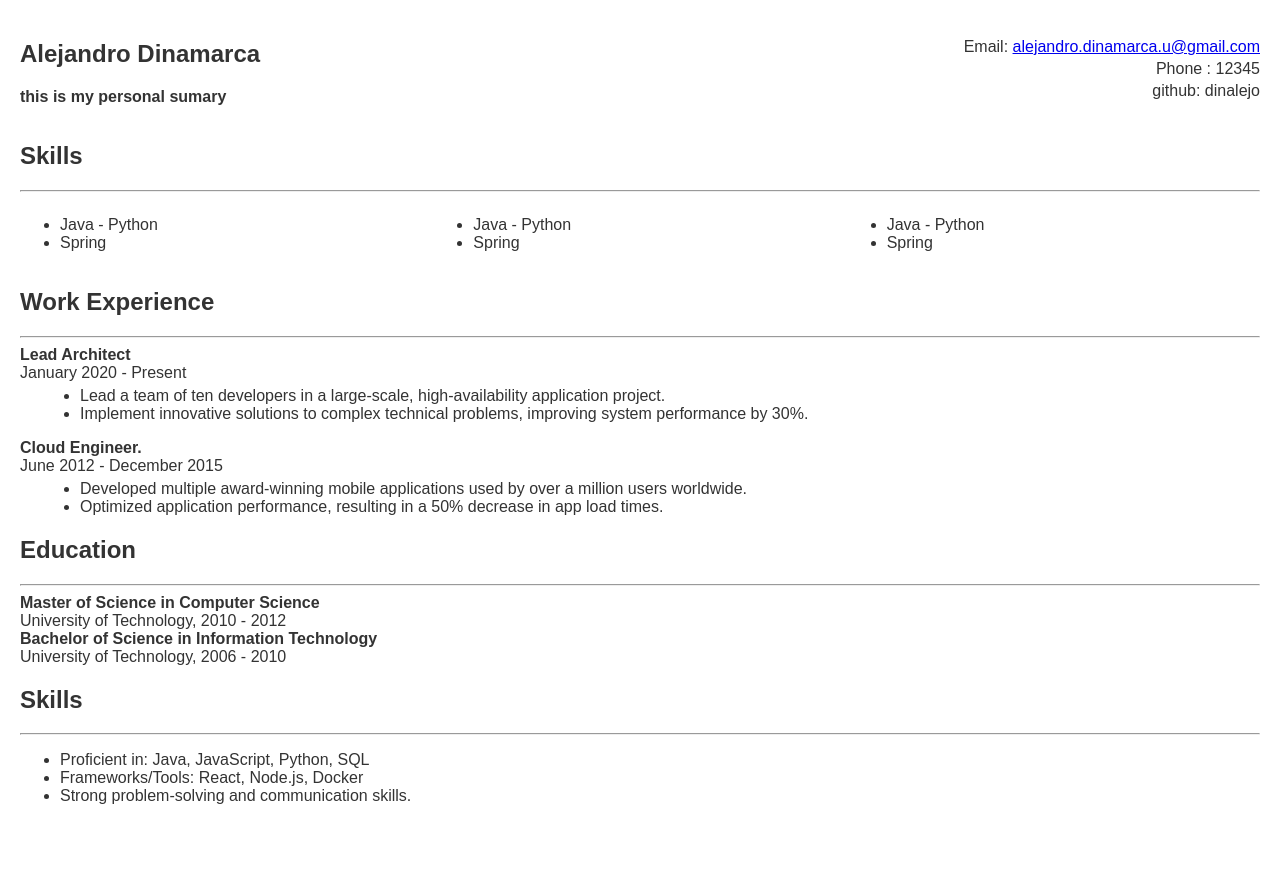
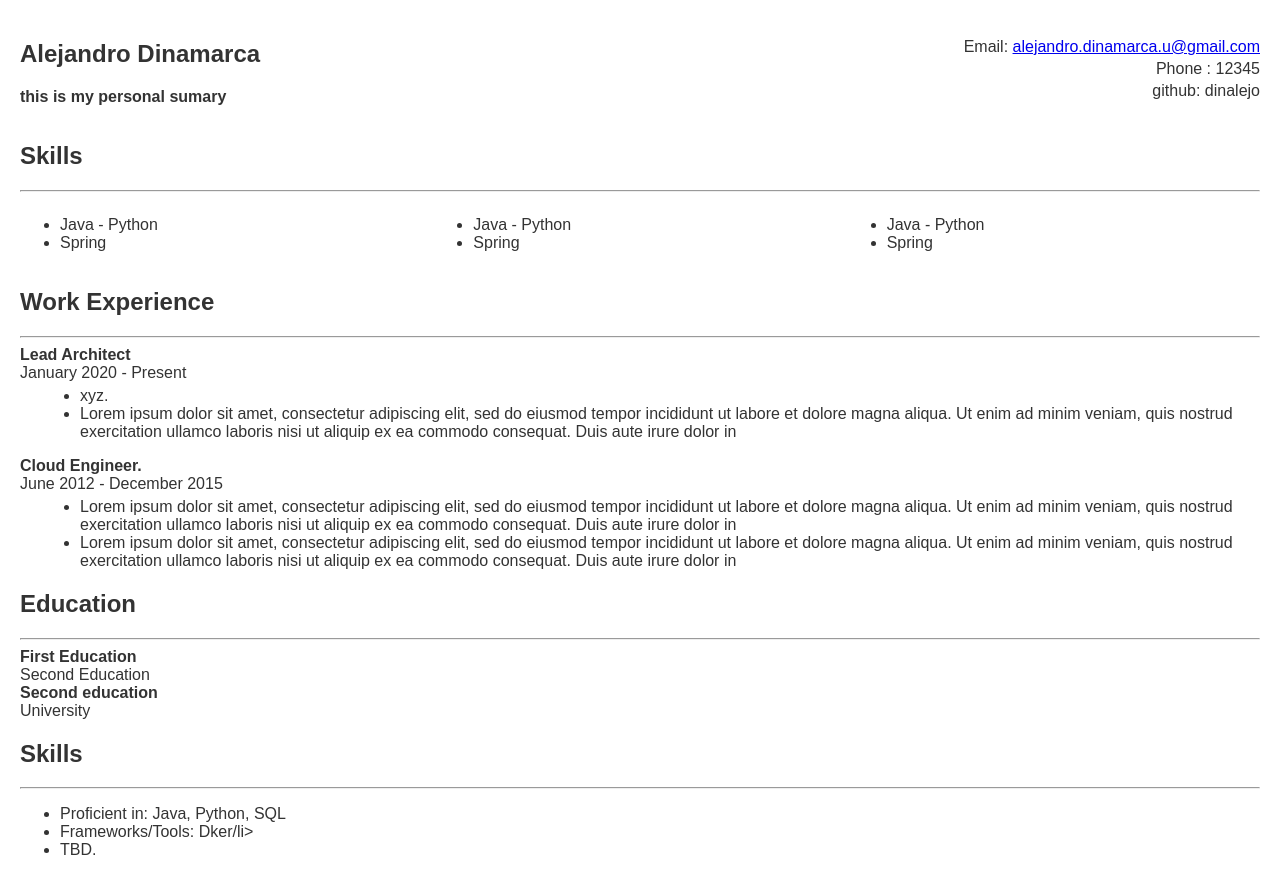
Before and after one commit to dinalejo/aledinamarca, a Jekyll site: the page built from resume.md, in a window 1280 px wide. Shown: the top 894 px of the page. Built offline with Jekyll 4.4.1, drawn with Linux system fonts in a browser that asks for light colours.

Commit message:
first commit

```diff
--- a/_layouts/resume.html
+++ b/_layouts/resume.html
@@ -99,16 +99,16 @@
             <div class="job-title">Lead Architect</div>
             <div>January 2020 - Present</div>
             <ul class="job-description">
-                <li>Lead a team of ten developers in a large-scale, high-availability application project.</li>
-                <li>Implement innovative solutions to complex technical problems, improving system performance by 30%.</li>
+                <li>xyz.</li>
+                <li>Lorem ipsum dolor sit amet, consectetur adipiscing elit, sed do eiusmod tempor incididunt ut labore et dolore magna aliqua. Ut enim ad minim veniam, quis nostrud exercitation ullamco laboris nisi ut aliquip ex ea commodo consequat. Duis aute irure dolor in</li>
             </ul>
         </div>
         <div>
             <div class="job-title">Cloud Engineer.</div>
             <div>June 2012 - December 2015</div>
             <ul class="job-description">
-                <li>Developed multiple award-winning mobile applications used by over a million users worldwide.</li>
-                <li>Optimized application performance, resulting in a 50% decrease in app load times.</li>
+                <li>Lorem ipsum dolor sit amet, consectetur adipiscing elit, sed do eiusmod tempor incididunt ut labore et dolore magna aliqua. Ut enim ad minim veniam, quis nostrud exercitation ullamco laboris nisi ut aliquip ex ea commodo consequat. Duis aute irure dolor in</li>
+                <li>Lorem ipsum dolor sit amet, consectetur adipiscing elit, sed do eiusmod tempor incididunt ut labore et dolore magna aliqua. Ut enim ad minim veniam, quis nostrud exercitation ullamco laboris nisi ut aliquip ex ea commodo consequat. Duis aute irure dolor in</li>
             </ul>
         </div>
     </section>
@@ -117,12 +117,12 @@
         <h2>Education</h2>
         <hr>
         <div>
-            <div class="job-title">Master of Science in Computer Science</div>
-            <div>University of Technology, 2010 - 2012</div>
+            <div class="job-title">First Education</div>
+            <div>Second Education</div>
         </div>
         <div>
-            <div class="job-title">Bachelor of Science in Information Technology</div>
-            <div>University of Technology, 2006 - 2010</div>
+            <div class="job-title">Second education</div>
+            <div>University</div>
         </div>
     </section>
 
@@ -130,9 +130,9 @@
         <h2>Skills</h2>
         <hr>
         <ul>
-            <li>Proficient in: Java, JavaScript, Python, SQL</li>
-            <li>Frameworks/Tools: React, Node.js, Docker</li>
-            <li>Strong problem-solving and communication skills.</li>
+            <li>Proficient in: Java, Python, SQL</li>
+            <li>Frameworks/Tools: Dker/li>
+            <li>TBD.</li>
         </ul>
     </section>
 
```
Also changed, not shown: CHANGELOG.md (added).
